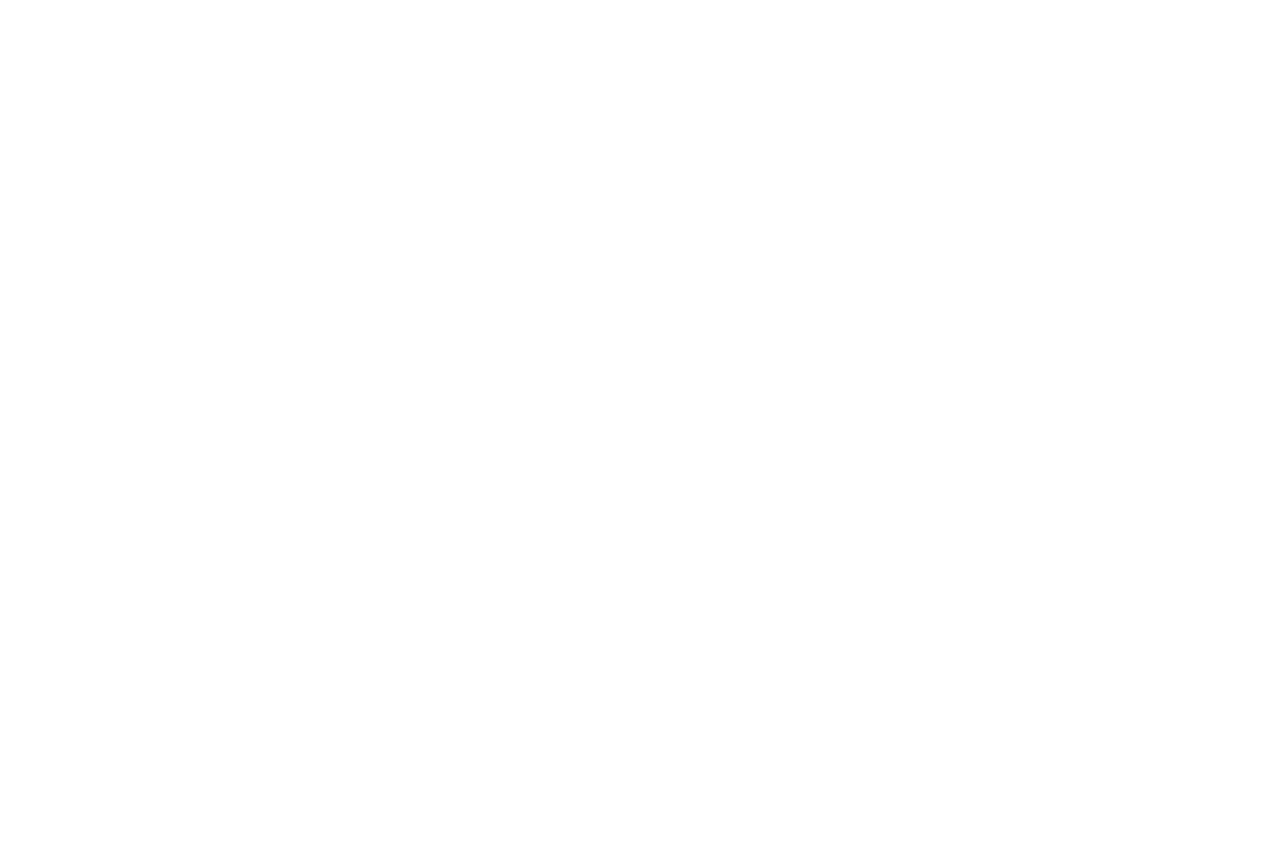
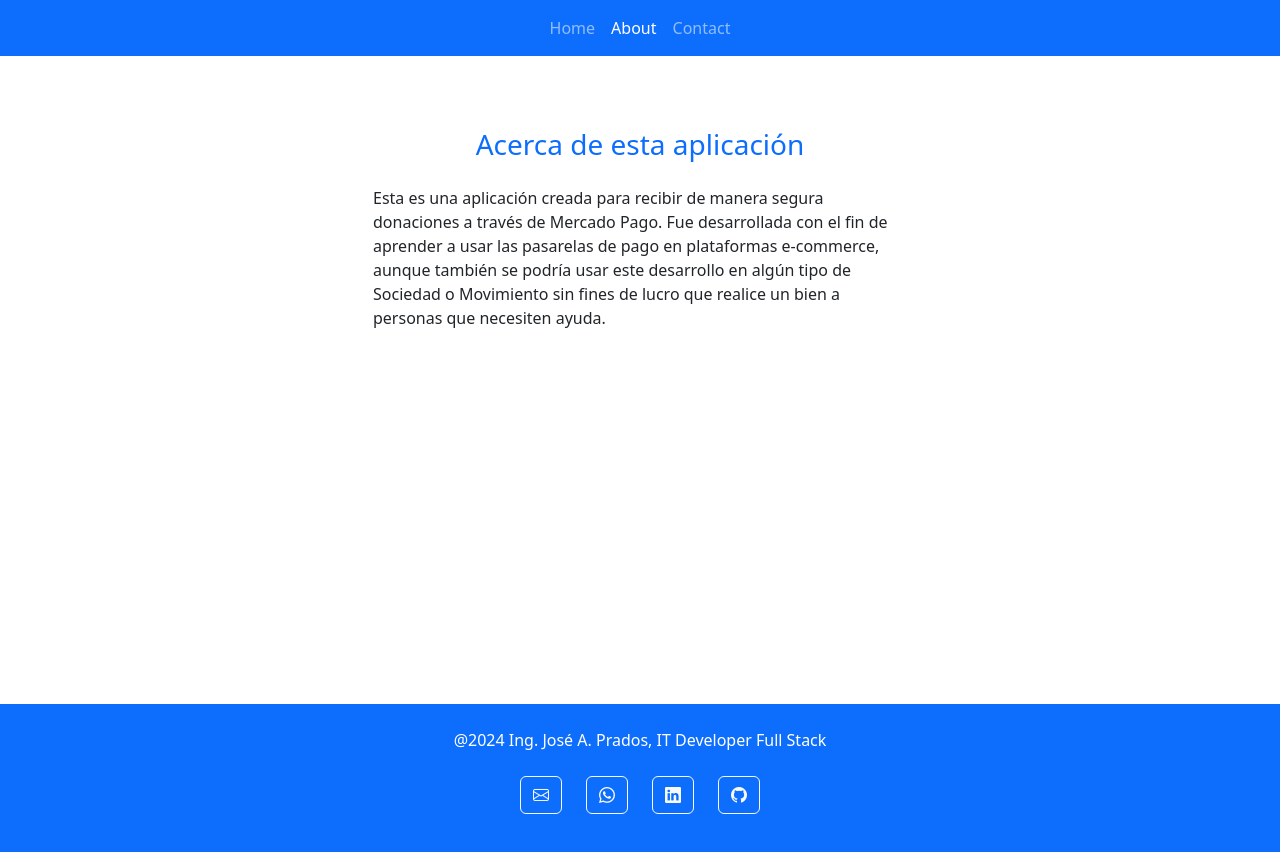
Before and after one commit to josealejandroprados/donationJP_frontend, an Angular app: page /about in a window 1280 px wide. Before the commit this address led to /. Before the commit the page ends 800 px from the top, so only its background shows below. Built offline with nearby package versions, Linux system fonts and the light colour scheme.

Commit message:
se creo el componente about en modulo about y se lo enrutó, y se creo el contenido de este componente

```diff
--- a/src/app/modules/about/about-routing.module.ts
+++ b/src/app/modules/about/about-routing.module.ts
@@ -1,7 +1,10 @@
 import { NgModule } from '@angular/core';
 import { RouterModule, Routes } from '@angular/router';
+import { AboutComponent } from './components/about/about.component';
 
-const routes: Routes = [];
+const routes: Routes = [
+  {path:'about', component: AboutComponent}
+];
 
 @NgModule({
   imports: [RouterModule.forChild(routes)],
--- a/src/app/modules/about/about.module.ts
+++ b/src/app/modules/about/about.module.ts
@@ -2,10 +2,13 @@ import { NgModule } from '@angular/core';
 import { CommonModule } from '@angular/common';
 
 import { AboutRoutingModule } from './about-routing.module';
+import { AboutComponent } from './components/about/about.component';
 
 
 @NgModule({
-  declarations: [],
+  declarations: [
+    AboutComponent
+  ],
   imports: [
     CommonModule,
     AboutRoutingModule
--- /dev/null
+++ b/src/app/modules/about/components/about/about.component.html
@@ -0,0 +1,18 @@
+<section class="container mt-5 p-4">
+
+    <h3 class="text-primary text-center mb-4">Acerca de esta aplicación</h3>
+
+    <div class="mt-4 row">
+        <div class="col-10 col-md-8 col-lg-6 mx-auto">
+            <p>
+                Esta es una aplicación creada para recibir de manera segura donaciones a través
+                de Mercado Pago.
+                Fue desarrollada con el fin de aprender a usar las pasarelas de pago
+                en plataformas e-commerce, aunque también se podría usar este desarrollo
+                en algún tipo de Sociedad o Movimiento sin fines de lucro que realice un bien
+                a personas que necesiten ayuda.
+            </p>
+        </div>
+    </div>
+
+</section>
```
Also changed, not shown: src/app/modules/about/components/about/about.component.ts (added, +10 -0 lines), src/app/modules/about/components/about/about.component.css (added), 1 other file (tests, documents, lock files or other folders).
